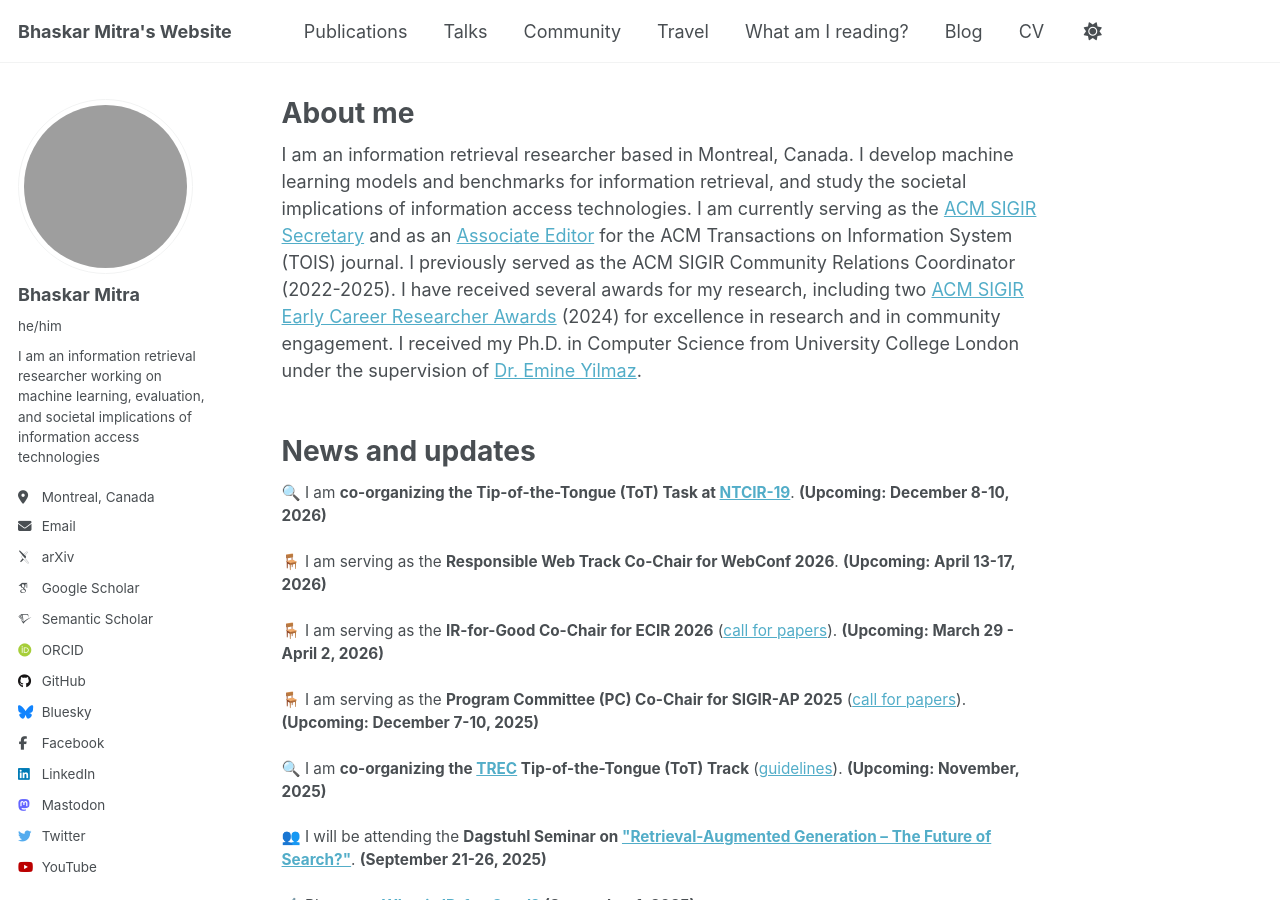
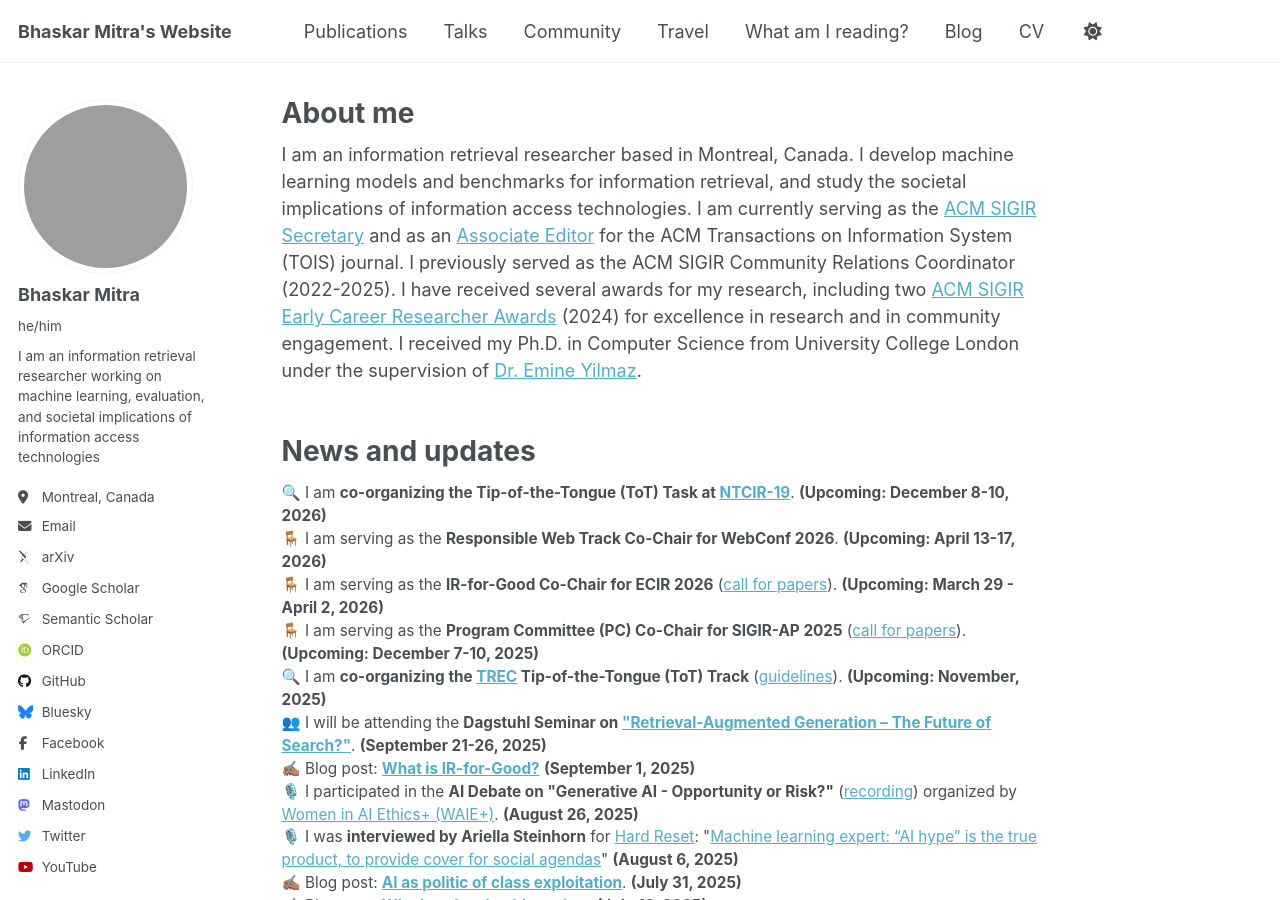
Before and after one commit to bhaskar-mitra/bhaskar-mitra.github.io, a Jekyll site: the page built from _pages/about.md, in a window 1280 px wide and 900 px high. Built offline with Jekyll 4.4.1, drawn with Linux system fonts in a browser that asks for light colours; some web fonts are replaced; grey boxes are pictures that could not be loaded.

Commit message:
Update about.md

```diff
--- a/_pages/about.md
+++ b/_pages/about.md
@@ -19,31 +19,31 @@ News and updates
 ======
 <div style="font-size:0.85em">
 🔍 I am <b>co-organizing the Tip-of-the-Tongue (ToT) Task at <a href="https://research.nii.ac.jp/ntcir/ntcir-19/">NTCIR-19</a></b>. <b>(Upcoming: December 8-10, 2026)</b>
-<br/><br/>
+<br/>
 🪑 I am serving as the <b>Responsible Web Track Co-Chair for WebConf 2026</b>. <b>(Upcoming: April 13-17, 2026)</b>
-<br/><br/>
+<br/>
 🪑 I am serving as the <b>IR-for-Good Co-Chair for ECIR 2026</b> (<a href="https://ecir2026.eu/calls/call-for-ir-for-good-papers">call for papers</a>). <b>(Upcoming: March 29 - April 2, 2026)</b>
-<br/><br/>
+<br/>
 🪑 I am serving as the <b>Program Committee (PC) Co-Chair for SIGIR-AP 2025</b> (<a href="https://www.sigir-ap.org/sigir-ap-2025/call-for-papers">call for papers</a>). <b>(Upcoming: December 7-10, 2025)</b>
-<br/><br/>
+<br/>
 🔍 I am <b>co-organizing the <a href="https://trec.nist.gov/">TREC</a> Tip-of-the-Tongue (ToT) Track</b> (<a href="https://trec-tot.github.io/guidelines">guidelines</a>). <b>(Upcoming: November, 2025)</b>
-<br/><br/>
+<br/>
 👥 I will be attending the <b>Dagstuhl Seminar on <a href="https://www.dagstuhl.de/25391">"Retrieval-Augmented Generation – The Future of Search?"</a></b>. <b>(September 21-26, 2025)</b>
-<br/><br/>
+<br/>
 ✍🏽 Blog post: <b><a href="https://bhaskar-mitra.github.io/posts/2025/09/01/what-is-ir-for-good/">What is IR-for-Good?</a></b> <b>(September 1, 2025)</b>
-<br/><br/>
+<br/>
 🎙️ I participated in the <b>AI Debate on "Generative AI - Opportunity or Risk?"</b> (<a href="https://www.youtube.com/watch?v=X2M9BcNzN2M">recording</a>) organized by <a href="https://www.waieplus.com/">Women in AI Ethics+ (WAIE+)</a>. <b>(August 26, 2025)</b>
-<br/><br/>
+<br/>
 🎙️ I was <b>interviewed by Ariella Steinhorn</b> for <a href="https://hardresetmedia.substack.com/">Hard Reset</a>: "<a href="https://hardresetmedia.substack.com/p/machine-learning-expert-ai-hype-is">Machine learning expert: “AI hype” is the true product, to provide cover for social agendas</a>" <b>(August 6, 2025)</b>
-<br/><br/>
+<br/>
 ✍🏽 Blog post: <b><a href="https://bhaskar-mitra.github.io/posts/2025/07/31/ai-as-politic-of-class-exploitation/">AI as politic of class exploitation</a></b>. <b>(July 31, 2025)</b>
-<br/><br/>
+<br/>
 ✍🏽 Blog post: <b><a href="https://bhaskar-mitra.github.io/posts/2025/07/16/why-i-am-leaving-big-tech/">Why I am leaving big tech…</a></b>. <b>(July 16, 2025)</b>
-<br/><br/>
+<br/>
 📄 I am excited to have contributed to the <b>"Centering Societal, Democratic, and Emancipatory Values and Ethics in IR"</b> section of the <a href="https://bhaskar-mitra.github.io/showpdf/?file=SWIRL-2025-Preprint">report</a> on the <a href="https://sites.google.com/view/swirl2025/">Fourth Strategic Workshop on Information Retrieval in Lorne (SWIRL 2025)</a>. <b>(June 26, 2025)</b>
-<br/><br/>
+<br/>
 🗳️ I have been <b>elected to serve as the Secretary</b> on the <a href="https://sigir.org/general-information/officers-and-volunteers">ACM SIGIR Executive Committee</a>. My heartfelt thanks to everyone for your incredible support and trust! 🙏🏽 <b>(June 19, 2025)</b>
-<br/><br/>
+<br/>
 🎙️ I gave an <b>invited talk on "Emancipatory Information Retrieval"</b> (<a href="https://www.youtube.com/watch?v=wK-nHCg_ZHg">recording</a>, <a href="https://www.slideshare.net/slideshow/emancipatory-information-retrieval-ucc/276984043">slides</a>) at the <a href="https://www.ucc.ie/en/apsych/research/people-and-tech/">People and Technology Lab (PATLab), University College Cork</a>. <b>(March 20, 2025)</b>
 </div>
 <br/><br/>
```
